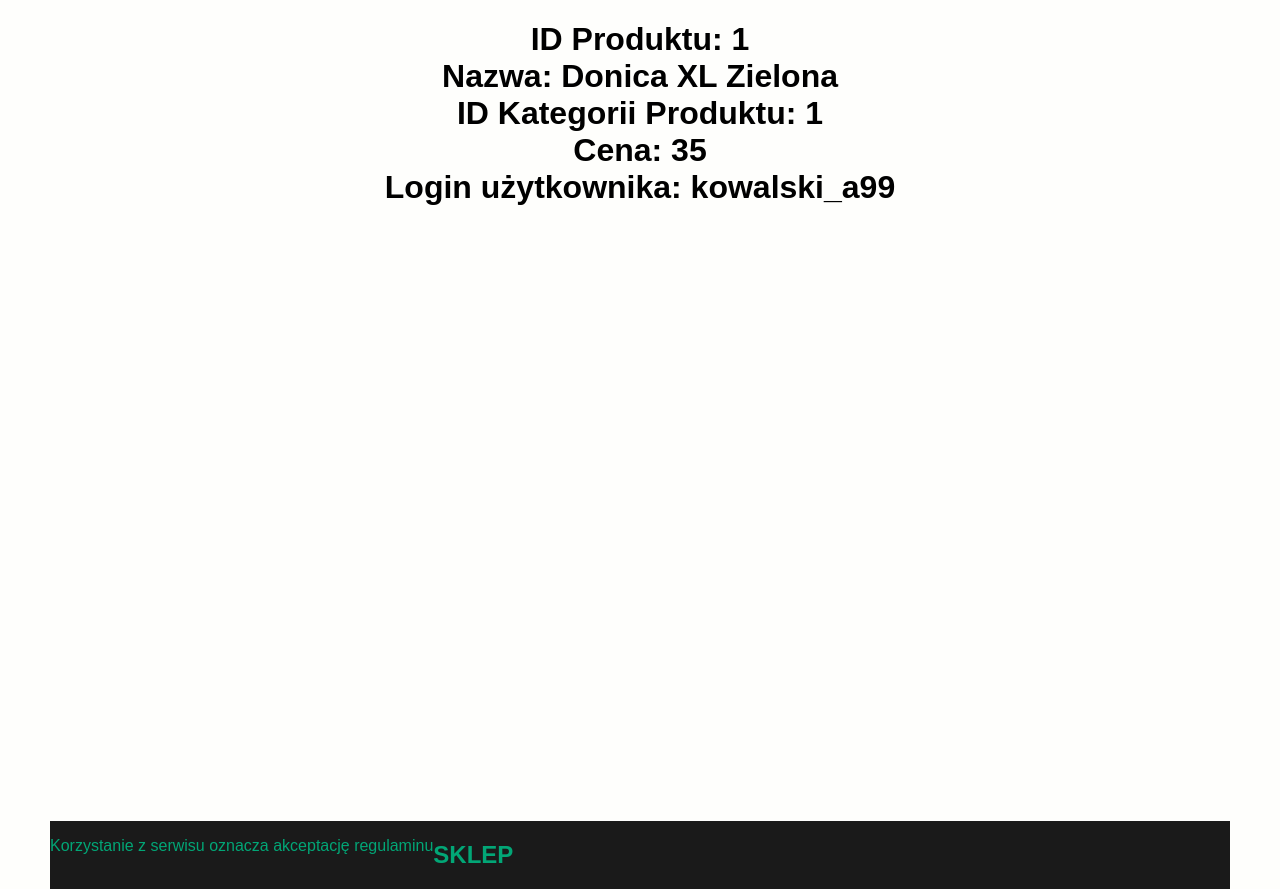
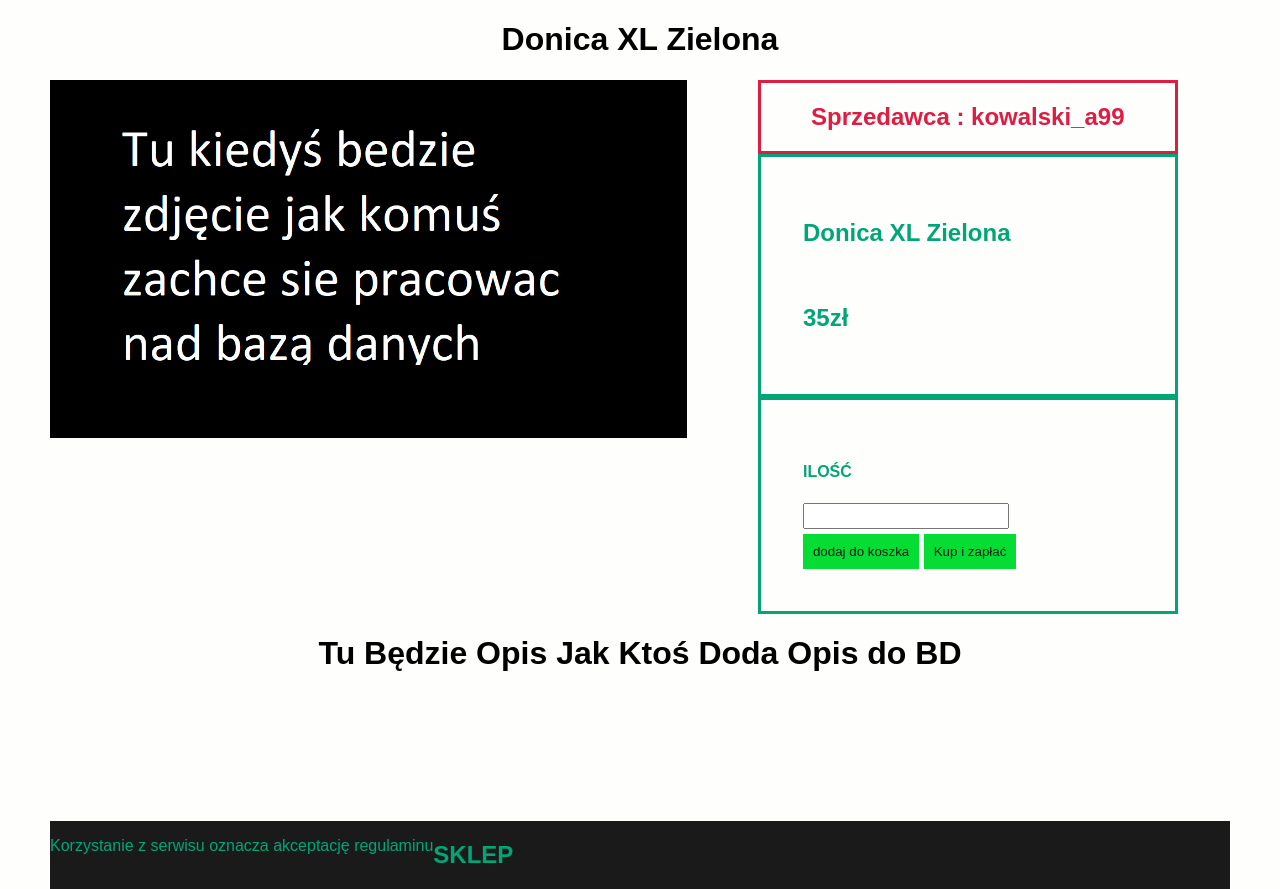
Before and after one commit to Soyer13/ProjektBD, a PHP site: page /oferta.php?id=1 in a window 1280 px wide. Shown: the part 100-989 px from the top of the page. Run offline with PHP 8.4, Linux system fonts and the light colour scheme; data comes from the database, SQL or seed files in the repository.

Commit message:
Oferta Leyout

```diff
--- a/Plan Emil Chudzik Kuba Kłodziejczyk.txt
+++ b/Plan Emil Chudzik Kuba Kłodziejczyk.txt
@@ -31,3 +31,5 @@ CSS
 	Czarny
 	Zielony - #02A676
 	Czerwony - #DE1D43
+
+	--- Trzeba Podlinkować sprzedawce do konta
--- a/oferta.php
+++ b/oferta.php
@@ -23,27 +23,47 @@
     $dane =  mysqli_query($conn, $sql);
     ?>
     <main>
-        <div>
-            <h1>
-                <?php
+        <?php
                 if ($dane) {
                 // Pobierz dane z wyniku zapytania
                 $row = mysqli_fetch_assoc($dane);
+                ?>
+        <div id= nazwa>
+            <h1>
 
-                // Wyświetl dane
-                if ($row) {
-                    echo "ID Produktu: " . $row['id'] . "<br>";
-                    echo "Nazwa: " . $row['name'] . "<br>";
-                    echo "ID Kategorii Produktu: " . $row['prod_cat_id'] . "<br>";
-                    echo "Cena: " . $row['price'] . "<br>";
-                    echo "Login użytkownika: " . $row['login'] . "<br>";
-                } else {
-                    echo "Brak wyników.";
-                }
-            }
-?></h1>
+                    <h1><?php echo  $row['name'] ;?> </h1>
+
+        </div>
+        <div id= "Oferta-Main">
+        <div id="img">
+            <img src="TakaPrawda.png" alt= "zdjęcie">
+        </div>
+        <div id="Panel-Oferty">
+            <div id="Sprzedawca"><h2><?php echo "Sprzedawca : ", $row['login']; ?></h2> </div>
+            <div id="Prod-info">
+                <h2><?php echo  $row['name']; ?></h2>
+                <br>
+                <h2><?php echo  $row['price'] , "zł"; ?></h2>
+            </div>
+            <div id="Ilosc-info">
+                <form type='Post'>
+                    <h4>ILOŚĆ</h4>
+                    <input type="number" name='ilosc_pr'>
+                    <br>
+                    <button>dodaj do koszka</button>
+                    <button>Kup i zapłać</button>
+                </form>
+            </div>
+        </div>
+
+        </div>
+        <div id="Opis">
+            <h1>Tu Będzie Opis Jak Ktoś Doda Opis do BD</h1>
         </div>
     </main>
+      <?php
+            }
+        ?>
 <footer>
         <p>Korzystanie z serwisu oznacza akceptację regulaminu</p>
         <h2>SKLEP</h2>
--- a/styl.css
+++ b/styl.css
@@ -148,3 +148,50 @@ h1{
     display:flex;
     transition: transform 0.5s;
 }
+
+/* Oferta */
+#Oferta-Main
+{
+    display: flex;
+}
+#img{
+    width: 60%;
+
+}
+#img img {
+    width: 90%;
+}
+#Panel-Oferty
+{
+    width: auto;
+}
+#Sprzedawca{
+    width: auto;
+    border: solid;
+    padding-inline: 50px;
+    color: #DE1D43;
+}
+#Prod-info
+{
+    border: solid;
+    color: #02A676;
+    padding: 10%;
+}
+#Ilosc-info
+{
+    border: solid;
+    color: #02A676;
+    padding: 10%;
+}
+#Ilosc-info button
+{
+    background: #05dd34;
+    color: #1A1A1A;
+    padding: 10px;
+    margin-top:5px;
+}
+#Ilosc-info input
+{
+    height: 20px;
+    width: 60%;
+}
```
Also changed, not shown: TakaPrawda.png (added).
